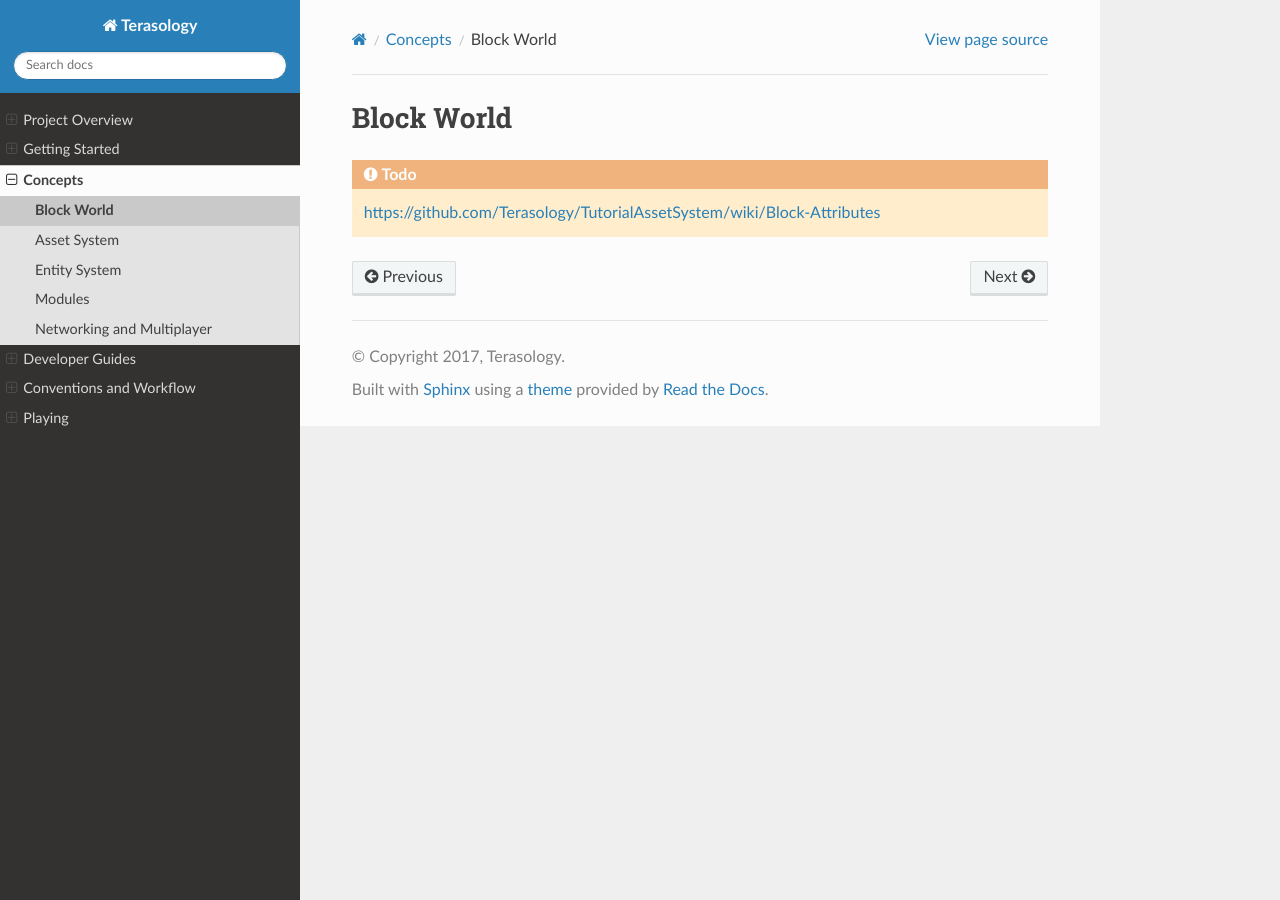
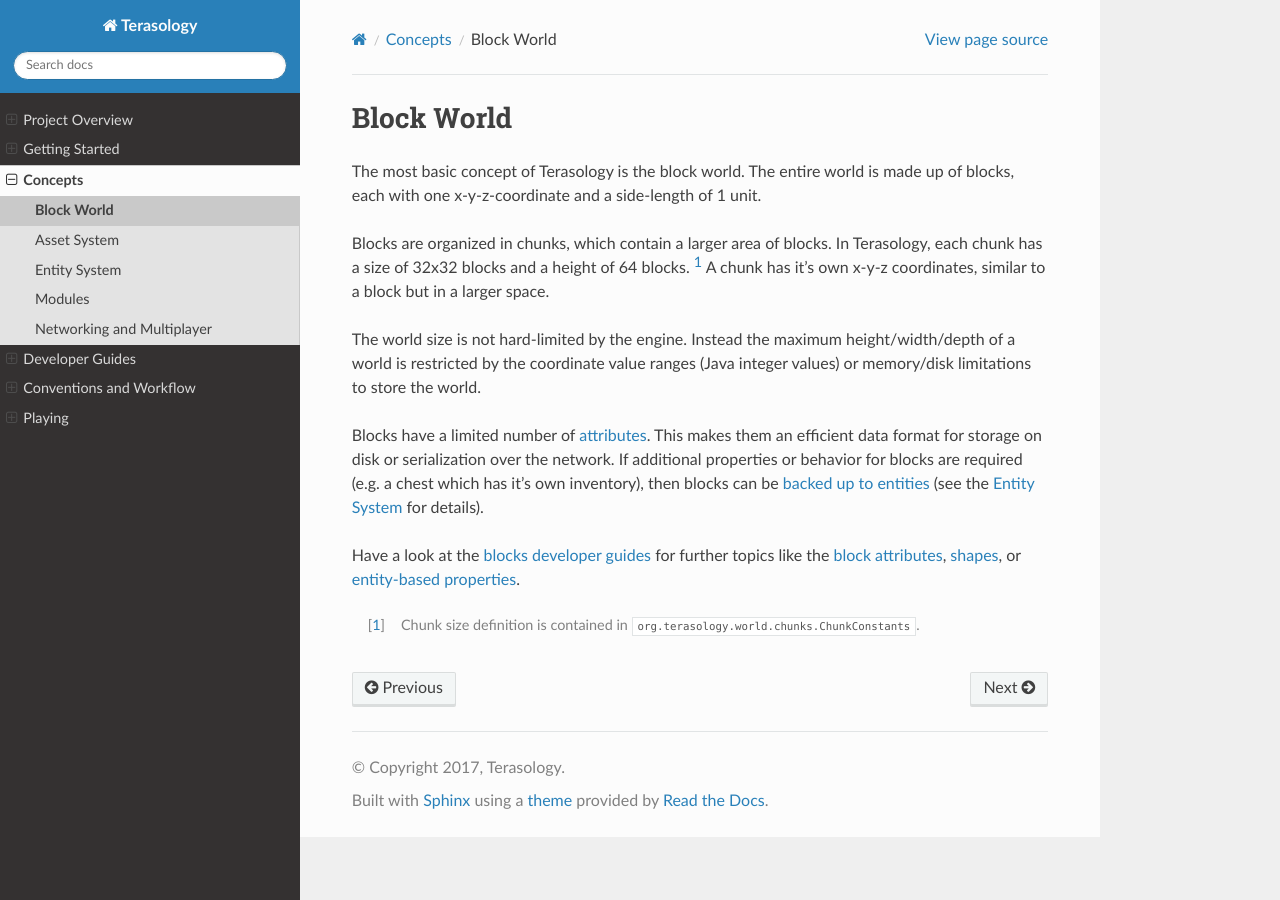
Before and after one commit to MovingBlocks/TerasologyDocs, a Sphinx documentation site: the page built from source/concepts/blockWorld.rst, in a window 1280 px wide. Built offline with Sphinx 7.4.7 and the Read the Docs theme 2.0.0, drawn with Linux system fonts in a browser that asks for light colours; formulas are drawn with MathJax 3.

Commit message:
added block world concept

```diff
--- a/source/concepts/blockWorld.rst
+++ b/source/concepts/blockWorld.rst
@@ -1,5 +1,17 @@
 Block World
 ===========
 
-.. todo::
-   https://github.com/Terasology/TutorialAssetSystem/wiki/Block-Attributes
+The most basic concept of Terasology is the block world.
+The entire world is made up of blocks, each with one x-y-z-coordinate and a side-length of 1 unit.
+
+Blocks are organized in chunks, which contain a larger area of blocks. In Terasology, each chunk has a size of 32x32 blocks and a height of 64 blocks. [#]_
+A chunk has it's own x-y-z coordinates, similar to a block but in a larger space.
+
+The world size is not hard-limited by the engine. Instead the maximum height/width/depth of a world is restricted by the coordinate value ranges (Java integer values) or memory/disk limitations to store the world.
+
+Blocks have a limited number of :ref:`attributes <block_attributes>`. This makes them an efficient data format for storage on disk or serialization over the network.
+If additional properties or behavior for blocks are required (e.g. a chest which has it's own inventory), then blocks can be :ref:`backed up to entities <block_entities>` (see the :doc:`Entity System </concepts/entitySystem>` for details).
+
+Have a look at the :doc:`blocks developer guides </developing/blocks>` for further topics like the :ref:`block attributes <block_attributes>`, :ref:`shapes <block_shapes>`, or :ref:`entity-based properties <block_entities>`.
+
+.. [#] Chunk size definition is contained in :code:`org.terasology.world.chunks.ChunkConstants`.
--- a/source/developing/blocks.rst
+++ b/source/developing/blocks.rst
@@ -4,10 +4,15 @@ Blocks
 .. todo::
    https://github.com/Terasology/TutorialAssetSystem/wiki/Block-Definition
 
+
+.. _block_attributes:
+
 Attributes
 ----------
 .. todo::
    https://github.com/Terasology/TutorialAssetSystem/wiki/Block-Attributes
+
+.. _block_shapes:
 
 Shapes
 ------
@@ -21,6 +26,7 @@ Block Families
 .. todo::
    https://github.com/Terasology/TutorialAssetSystem/wiki/Block-Families
 
+.. _block_entities:
 
 Blocks and Entities
 -------------------
```
